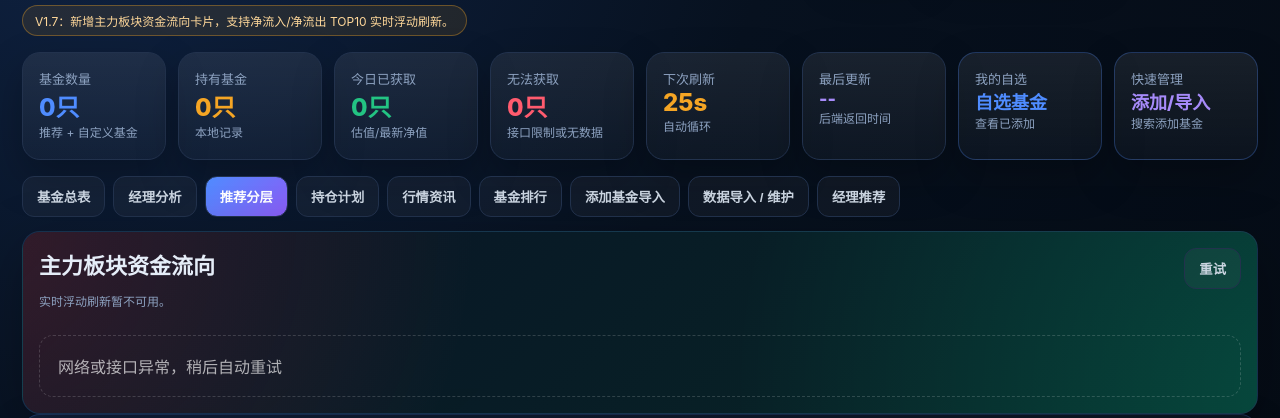
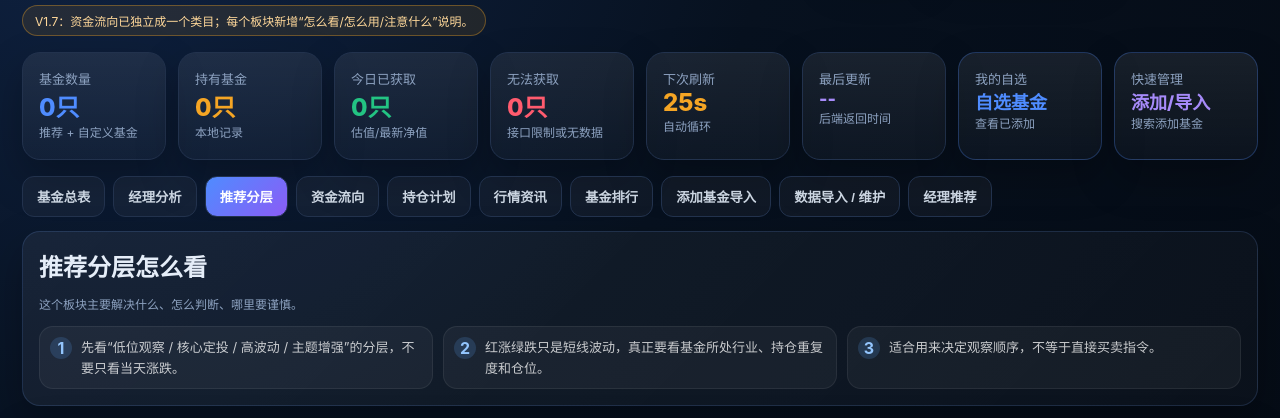
Before and after one commit to tan520888/world-tour, a website: page index.html in a window 1280 px wide. Shown: the part 100-518 px from the top of the page. Drawn offline with Linux system fonts and the light colour scheme; no server answers.

Commit message:
Add independent fund flow category and section guides

```diff
--- a/index.html
+++ b/index.html
@@ -4,7 +4,7 @@
 <meta charset="utf-8" />
 <meta name="viewport" content="width=device-width,initial-scale=1" />
 <title>ikun基金 V1.7 - 基金作战面板</title>
-<meta name="description" content="ikun基金 V1.7 是一个用于基金观察、自选基金、持仓计划、行情估值、主力板块资金流、经理分析、PWA、本地持仓管理、规则版 AI 总结、Modal 交易编辑和强确认重置的个人基金看板。" />
+<meta name="description" content="ikun基金 V1.7 是一个用于基金观察、自选基金、持仓计划、行情估值、独立主力板块资金流、经理分析、PWA、本地持仓管理、规则版 AI 总结、Modal 交易编辑和强确认重置的个人基金看板。" />
 <meta name="keywords" content="基金看板,基金估值,基金排行,基金经理分析,主力资金流,板块资金流,自选基金,持有基金,持仓盈亏,PWA,AI总结,基金作战面板" />
 <meta name="theme-color" content="#07111f" />
 <meta name="application-name" content="ikun基金" />
@@ -15,18 +15,19 @@
 <link rel="canonical" href="https://world-tour-tau.vercel.app/" />
 <link rel="icon" href="/favicon.svg" type="image/svg+xml" />
 <meta property="og:title" content="ikun基金 V1.7 - 基金作战面板" />
-<meta property="og:description" content="基金观察、主力板块资金流、行情资讯、持仓盈亏、Modal 交易编辑、强确认重置、PWA、规则版 AI 总结和净值走势图。" />
+<meta property="og:description" content="基金观察、独立主力板块资金流、行情资讯、持仓盈亏、Modal 交易编辑、强确认重置、PWA、规则版 AI 总结和净值走势图。" />
 <meta property="og:type" content="website" />
 <meta property="og:url" content="https://world-tour-tau.vercel.app/" />
-<script type="application/ld+json">{"@context":"https://schema.org","@type":"WebApplication","name":"ikun基金 V1.7","description":"基金观察、自选基金、持仓计划、行情资讯、主力板块资金流、经理分析、PWA、本地持仓管理、Modal 交易编辑、强确认重置和规则版 AI 总结的个人基金看板。","applicationCategory":"FinanceApplication","operatingSystem":"Web"}</script>
-<link rel="stylesheet" href="/site.css?v=7" />
+<script type="application/ld+json">{"@context":"https://schema.org","@type":"WebApplication","name":"ikun基金 V1.7","description":"基金观察、自选基金、持仓计划、行情资讯、独立主力板块资金流、经理分析、PWA、本地持仓管理、Modal 交易编辑、强确认重置和规则版 AI 总结的个人基金看板。","applicationCategory":"FinanceApplication","operatingSystem":"Web"}</script>
+<link rel="stylesheet" href="/site.css?v=8" />
 </head>
 <body>
 <div class="app">
-  <header class="top"><div><h1>ikun基金</h1><div class="sub">基金观察｜主力板块资金流｜行情资讯｜持仓计划｜AI总结｜PWA｜30秒自动刷新</div><div class="warn">V1.7：新增主力板块资金流向卡片，支持净流入/净流出 TOP10 实时浮动刷新。</div></div><div class="top-actions"><div class="pill">⏱ <span id="clock">--:--:--</span></div><div class="pill">🔁 <span id="autoText">30秒自动刷新：开启</span></div><div id="loginBox" class="pill login"><button class="btn" onclick="openLogin()">登录</button></div><div class="theme-wrap"><button id="themeToggle" class="btn2">背景主题</button><div id="themePanel" class="theme-panel"></div></div></div></header>
+  <header class="top"><div><h1>ikun基金</h1><div class="sub">基金观察｜资金流向｜行情资讯｜持仓计划｜AI总结｜PWA｜30秒自动刷新</div><div class="warn">V1.7：资金流向已独立成一个类目；每个板块新增“怎么看/怎么用/注意什么”说明。</div></div><div class="top-actions"><div class="pill">⏱ <span id="clock">--:--:--</span></div><div class="pill">🔁 <span id="autoText">30秒自动刷新：开启</span></div><div id="loginBox" class="pill login"><button class="btn" onclick="openLogin()">登录</button></div><div class="theme-wrap"><button id="themeToggle" class="btn2">背景主题</button><div id="themePanel" class="theme-panel"></div></div></div></header>
   <div class="cards"><div class="card"><div class="label">基金数量</div><div class="big blue" id="cntAll">0只</div><div class="note">推荐 + 自定义基金</div></div><div class="card"><div class="label">持有基金</div><div class="big amber" id="cntHold">0只</div><div class="note">本地记录</div></div><div class="card"><div class="label">今日已获取</div><div class="big green" id="cntOk">0只</div><div class="note">估值/最新净值</div></div><div class="card"><div class="label">无法获取</div><div class="big red" id="cntFail">0只</div><div class="note">接口限制或无数据</div></div><div class="card"><div class="label">下次刷新</div><div class="big amber" id="nextRefresh">30s</div><div class="note">自动循环</div></div><div class="card"><div class="label">最后更新</div><div class="big purple time" id="lastUpdate">--</div><div class="note">后端返回时间</div></div></div>
-  <nav class="nav"><button class="tab" data-v="table">基金总表</button><button class="tab" data-v="manager">经理分析</button><button class="tab active" data-v="dash">推荐分层</button><button class="tab" data-v="portfolio">持仓计划</button><button class="tab" data-v="market">行情资讯</button><button class="tab" data-v="rank">基金排行</button><button class="tab" data-v="add">添加基金导入</button><button class="tab" data-v="data">数据导入 / 维护</button></nav>
+  <nav class="nav"><button class="tab" data-v="table">基金总表</button><button class="tab" data-v="manager">经理分析</button><button class="tab active" data-v="dash">推荐分层</button><button class="tab" data-v="flow">资金流向</button><button class="tab" data-v="portfolio">持仓计划</button><button class="tab" data-v="market">行情资讯</button><button class="tab" data-v="rank">基金排行</button><button class="tab" data-v="add">添加基金导入</button><button class="tab" data-v="data">数据导入 / 维护</button></nav>
   <section id="dash" class="view active"><div class="grid"><div class="bucket" id="buckets"></div><div class="card detail" id="quick"></div></div></section>
+  <section id="flow" class="view"><div id="sectorFlowRoot"></div></section>
   <section id="portfolio" class="view"><div id="portfolioRoot"></div></section>
   <section id="market" class="view"><div id="marketRoot" class="market-lite"><div class="card"><h2>行情资讯</h2><p class="note">点击“加载行情资讯”查看今日午评、指数快照、板块强弱和风险提示。</p><button class="btn" onclick="loadMarketLite&&loadMarketLite()">加载行情资讯</button></div></div></section>
   <section id="rank" class="view"><div id="rankRoot" class="rank-root"></div></section>
@@ -37,6 +38,6 @@
   <div class="footer">数据仅供个人学习与记录参考，不构成投资建议；基金有风险，投资需谨慎。</div>
 </div>
 <div id="loginModal" class="modal"><div class="modal-card"><h2>登录 ikun基金</h2><p class="note">当前为本地模式：邮箱仅用于本机标识，不会云端同步。后续可扩展为验证码登录和云端同步。</p><input id="emailInput" class="full" placeholder="请输入邮箱" /><div class="row modal-actions"><button id="loginClose" class="btn2">取消</button><button id="loginSave" class="btn">保存</button></div></div></div>
-<script src="/app.js"></script><script src="/site-enhancements.js?v=1"></script><script src="/portfolio-pro.js?v=1"></script><script src="/trade-editor.js?v=2"></script><script src="/data-maintenance.js?v=2"></script><script src="/ai-summary-rules.js?v=1"></script><script src="/manager-board.js?v=1"></script><script src="/hot-theme-shortcuts.js?v=1"></script><script src="/sector-flow-board.js?v=1"></script><script src="/runtime-optimizer.js?v=6"></script>
+<script src="/app.js"></script><script src="/site-enhancements.js?v=1"></script><script src="/portfolio-pro.js?v=1"></script><script src="/trade-editor.js?v=2"></script><script src="/data-maintenance.js?v=2"></script><script src="/ai-summary-rules.js?v=1"></script><script src="/manager-board.js?v=1"></script><script src="/hot-theme-shortcuts.js?v=1"></script><script src="/sector-flow-board.js?v=2"></script><script src="/section-guides.js?v=1"></script><script src="/runtime-optimizer.js?v=6"></script>
 </body>
 </html>
```
